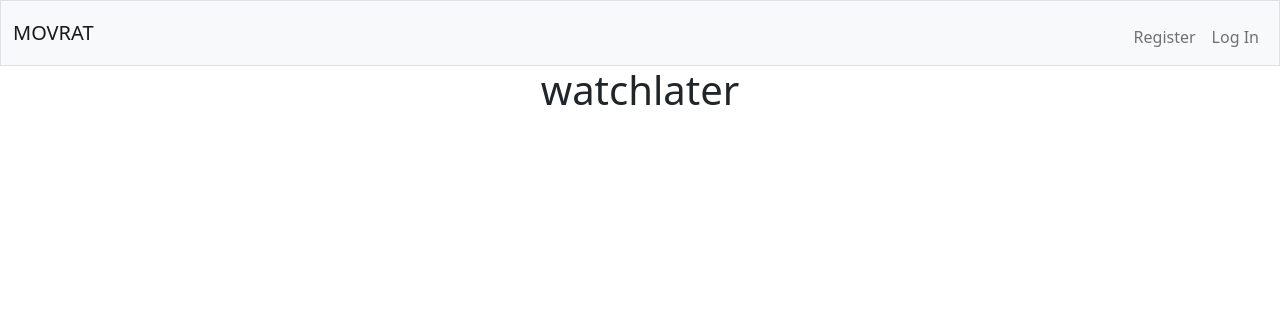
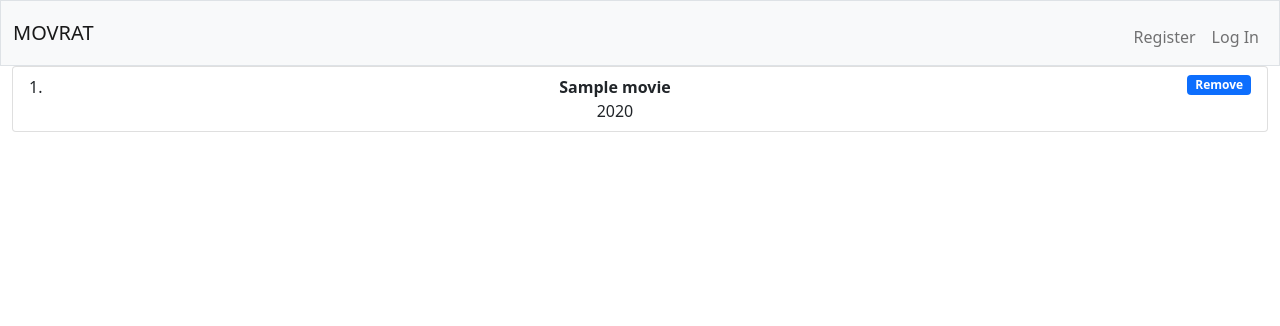
Before and after one commit to ArkanArsalan/CS50-final-project, a Flask app: template templates/watchlater.html in a window 1280 px wide. Shown: the top 326 px of the page. Run offline with Flask 3, Linux system fonts and the light colour scheme; the template is opened without the code that fills it: most values are stand-ins (such as "Sample title", 1, 10 or a date in 2020); some libraries are stand-ins or nearby versions.

Commit message:
Add watch later feature

```diff
--- a/app.py
+++ b/app.py
@@ -35,10 +35,11 @@ def after_request(response):
 @app.route("/")
 @login_required
 def index():
+    # Getting movies and user review data from databases
     movies = db.execute("SELECT id, title, year, rating FROM movies ORDER BY rating DESC LIMIT 10")
     user_review = db.execute("SELECT users.username AS username, movies.title AS title, user_review.review_comment AS comment, user_review.rating AS rating FROM user_review JOIN movies ON user_review.movie_id = movies.id JOIN users ON user_review.user_id = users.id LIMIT 3")
+
     return render_template("index.html", movies=movies, user_review=user_review)
-
 
 @app.route("/login", methods=["GET", "POST"])
 def login():
@@ -214,7 +215,58 @@ def actors():
     return render_template("actors.html")
 
 
-@app.route("/watchlater", methods=["GET", "POST"])
+@app.route("//<string:movie_title>")
+def add_watchlater_main_page(movie_title):
+    # Get the user id, new movie id
+    user_id = session["user_id"]
+    new_movie_id = db.execute("SELECT id FROM movies WHERE title = ?", movie_title)
+
+    # Check if already in watchlater list
+    in_list = False
+    list_watchlater = db.execute("SELECT * FROM watch_later WHERE user_id = ?", user_id)
+    for row in list_watchlater:
+        if row["movie_id"] == new_movie_id[0]["id"]:
+            error_message = "Already in watch later"
+            flash(error_message)
+            in_list = True
+            return redirect("/")
+
+    # Insert the data to watch_later table in database
+    if not in_list:
+        db.execute("INSERT INTO watch_later(movie_id, user_id) VALUES (?, ?)", new_movie_id[0]["id"], user_id)
+
+    # Redirect to index page
+    return redirect("/")
+
+@app.route("/movies/<string:movie_title>")
+def add_watchlater_movies_page(movie_title):
+    # Get the user id, new movie id
+    user_id = session["user_id"]
+    new_movie_id = db.execute("SELECT id FROM movies WHERE title = ?", movie_title)
+
+    # Check if already in watchlater list
+    in_list = False
+    list_watchlater = db.execute("SELECT * FROM watch_later WHERE user_id = ?", user_id)
+    for row in list_watchlater:
+        if row["movie_id"] == new_movie_id[0]["id"]:
+            error_message = "Already in watch later"
+            flash(error_message)
+            in_list = True
+            return redirect("/movies")
+
+    # Insert the data to watch_later table in database
+    if not in_list:
+        db.execute("INSERT INTO watch_later(movie_id, user_id) VALUES (?, ?)", new_movie_id[0]["id"], user_id)
+
+    return redirect("/movies")
+
+
+@app.route("/watchlater")
 @login_required
-def watchlater():
-    return render_template("watchlater.html")
+def watch_later():
+    # Get list of watchlater movies from the databases
+    user_id = session["user_id"]
+    movie_list = db.execute("SELECT movies.title, movies.year FROM movies JOIN watch_later ON movies.id = watch_later.movie_id WHERE watch_later.user_id = ?", user_id)
+
+    print(movie_list)
+    return render_template("watchlater.html", movie_list=movie_list)
--- a/password_data.txt
+++ b/password_data.txt
@@ -1,5 +1,5 @@
 1.  username : arkan
     pass: arkan123
 
-2.  username : adam
-    pass : adam123
+2.  username : bezonbisbis
+    pass : mesolbisbis123
--- a/templates/index.html
+++ b/templates/index.html
@@ -16,13 +16,13 @@
                     <div id="year">{{ movie["year"] }}</div>
                     <div id="avg-rating">rating: {{ movie["rating"] }}</div>
                 </div>
-            <span class="badge bg-primary">+Add to watch later</span>
+                <span class="badge bg-primary"><a id="watchlater-button" href="{{ url_for('add_watchlater_main_page', movie_title=movie.title) }}">+Add to watch later</a></span>
             </li>
         {% endif %}
     {% endfor %}
 </ol>
 <br>
-<h1 id="section-title">User Review</h1>
+<h1 class="section-title">User Review</h1>
 <div id="top-comment">
     {% for row in user_review %}
         <div id="comment-item">
--- a/templates/movies.html
+++ b/templates/movies.html
@@ -26,7 +26,7 @@
                     <div id="not-yet-rated">Rating: Not Yet Rated</div>
                 {% endif %}
             </div>
-        <span class="badge bg-primary">+Add to watch later</span>
+            <span class="badge bg-primary"><a id="watchlater-button" href="{{ url_for('add_watchlater_movies_page', movie_title=output.title) }}">+Add to watch later</a></span>
         </li>
     {% endfor %}
 </ol>
--- a/templates/watchlater.html
+++ b/templates/watchlater.html
@@ -1,10 +1,19 @@
 {% extends "layout.html" %}
 
 {% block title %}
-    watchlater
+    Watch Later
 {% endblock %}
 
 {% block main %}
-<h1>watchlater</h1>
-
+<ol class="list-group list-group-numbered">
+    {% for movie in movie_list %}
+        <li class="list-group-item d-flex justify-content-between align-items-start">
+            <div>
+                <div class="fw-bold" id="title">{{ movie["title"] }}</div>
+                <div id="year">{{ movie["year"] }}</div>
+            </div>
+            <span class="badge bg-primary">Remove</span>
+        </li>
+    {% endfor %}
+</ol>
 {% endblock %}
```
Also changed, not shown: other parts of templates/index.html (+1 -1 lines), Database_table.txt (+7 -0 lines), static/style.css (+6 -1 lines), 4 other files.
